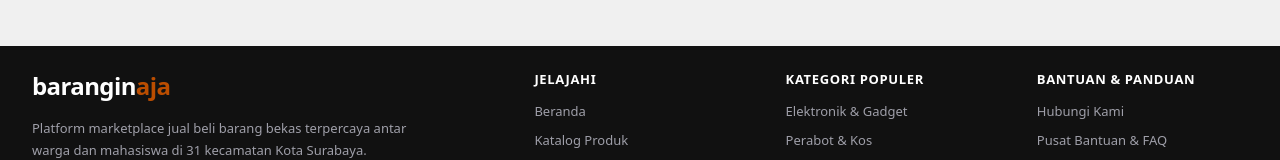
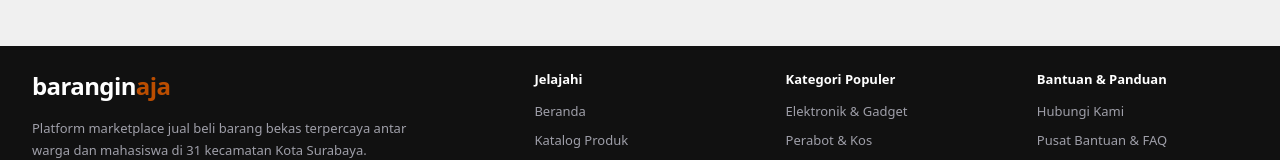
Before and after one commit to alvin23-mj/baranginaja, a Next.js app: page / in a window 1280 px wide. Shown: the part 3554-3714 px from the top of the page. Built offline with nearby package versions, Linux system fonts and the light colour scheme; no server answers; the database is empty; a web font is replaced by a local one.

Commit message:
style: hapus uppercase pada judul kolom footer

```diff
--- a/components/footer.tsx
+++ b/components/footer.tsx
@@ -89,7 +89,7 @@ export function Footer() {
 
           {/* Kolom 2: Jelajahi */}
           <div className="space-y-3">
-            <h3 className="text-[13px] font-semibold text-white tracking-wider uppercase">
+            <h3 className="text-[13px] font-semibold text-white">
               Jelajahi
             </h3>
             <ul className="space-y-2.5 text-[13px]">
@@ -130,7 +130,7 @@ export function Footer() {
 
           {/* Kolom 3: Kategori Populer */}
           <div className="space-y-3">
-            <h3 className="text-[13px] font-semibold text-white tracking-wider uppercase">
+            <h3 className="text-[13px] font-semibold text-white">
               Kategori Populer
             </h3>
             <ul className="space-y-2.5 text-[13px]">
@@ -171,7 +171,7 @@ export function Footer() {
 
           {/* Kolom 4: Bantuan & Informasi */}
           <div className="space-y-3">
-            <h3 className="text-[13px] font-semibold text-white tracking-wider uppercase">
+            <h3 className="text-[13px] font-semibold text-white">
               Bantuan & Panduan
             </h3>
             <ul className="space-y-2.5 text-[13px]">
```
